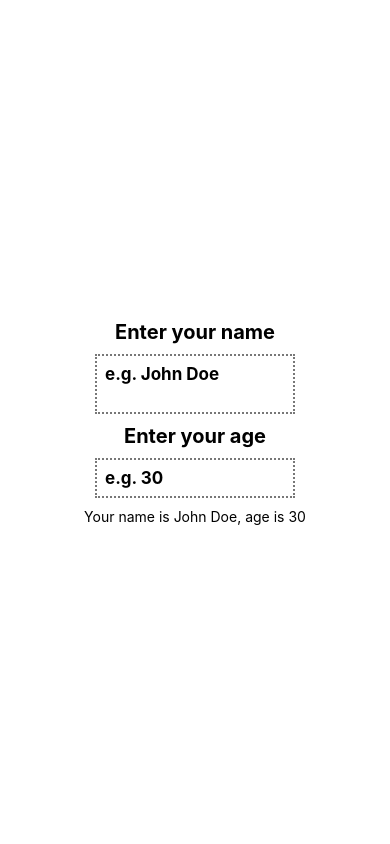
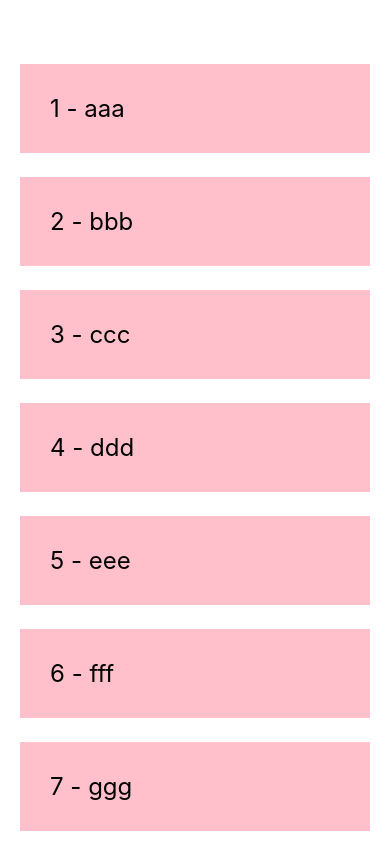
Before and after one commit to flakysob/myproject, a React Native app: screen / in a window 390 px wide. Built offline with nearby package versions, Linux system fonts and the light colour scheme.

Commit message:
Chapter 6 ended

```diff
--- a/App.js
+++ b/App.js
@@ -1,31 +1,55 @@
 import React,{useState} from 'react';
-import { StyleSheet, Text, View, TextInput } from 'react-native';
-
+import { StyleSheet, Text, View, ScrollView } from 'react-native';
+// https://www.youtube.com/watch?v=W-pg1r6-T0g&list=PL4cUxeGkcC9ixPU-QkScoRBVxtPPzVjrQ&index=6
 export default function App() {
 
-  const [name,setName] = useState('John Doe');
-  const [age,setAge] = useState('30');
+  const [people, setPeople] = useState([
+    {name:'aaa', key:'1'},
+    {name:'bbb', key:'2'},
+    {name:'ccc', key:'3'},
+    {name:'ddd', key:'4'},
+    {name:'eee', key:'5'},
+    {name:'fff', key:'6'},
+    {name:'ggg', key:'7'},
+    {name:'hhh', key:'8'},
+    {name:'iii', key:'9'},
+    {name:'jjj', key:'10'},
+    {name:'aaa', key:'11'},
+    {name:'bbb', key:'12'},
+    {name:'ccc', key:'13'},
+    {name:'ddd', key:'14'},
+    {name:'eee', key:'15'},
+    {name:'fff', key:'16'},
+    {name:'ggg', key:'17'},
+    {name:'hhh', key:'18'},
+    {name:'iii', key:'19'},
+    {name:'jjj', key:'20'},
+
+  ]);
 
   return (
     <View style={styles.container}>
 
-      <Text style={styles.explainText}>Enter your name</Text>
-      <TextInput
-        style={styles.input}
-        multiline
-        keyboardType='default'
-        placeholder='e.g. John Doe'
-        onChangeText={(val) => setName(val)}
-      />
-      <Text style={styles.explainText}>Enter your age</Text>
-      <TextInput
-        style={styles.input}
-        keyboardType='numeric'
-        placeholder='e.g. 30'
-        onChangeText={(val) => setAge(val)}
-      />
 
-      <Text>Your name is {name}, age is {age}</Text>
+      {/* <ScrollView>
+      {people.map((item)=>{
+        return(
+          <View key={item.key}>
+            <Text style={styles.item}>{item.key} - {item.name}</Text>
+          </View>
+        )
+      })}
+      </ScrollView> */}
+      {/* These are doing exactly same thing!!!! */}
+      <ScrollView>
+      {people.map(item => (
+          <View key={item.key}>
+            <Text style={styles.item}>{item.key} - {item.name}</Text>
+          </View>
+      ))}
+      </ScrollView>
+
+
     </View>
   );
 }
@@ -34,22 +58,15 @@
   container: {
     flex: 1,
     backgroundColor: '#fff',
-    alignItems: 'center',
-    justifyContent: 'center',
+    paddingTop:40,
+    paddingHorizontal:20,
+    // alignItems: 'center',
+    // justifyContent: 'center',
   },
-  input: {
-    borderWidth: 2,
-    borderStyle: 'dotted',
-    borderColor: '#777',
-    padding: 8,
-    margin: 10,
-    width: 200,
-    fontSize: 17,
-    fontWeight: 'bold',
-  },
-  explainText:{
-    fontWeight: 'bold',
-    fontSize: 20,
-
+  item: {
+    marginTop: 24,
+    padding: 30,
+    backgroundColor: 'pink',
+    fontSize: 24,
   },
 });
```
